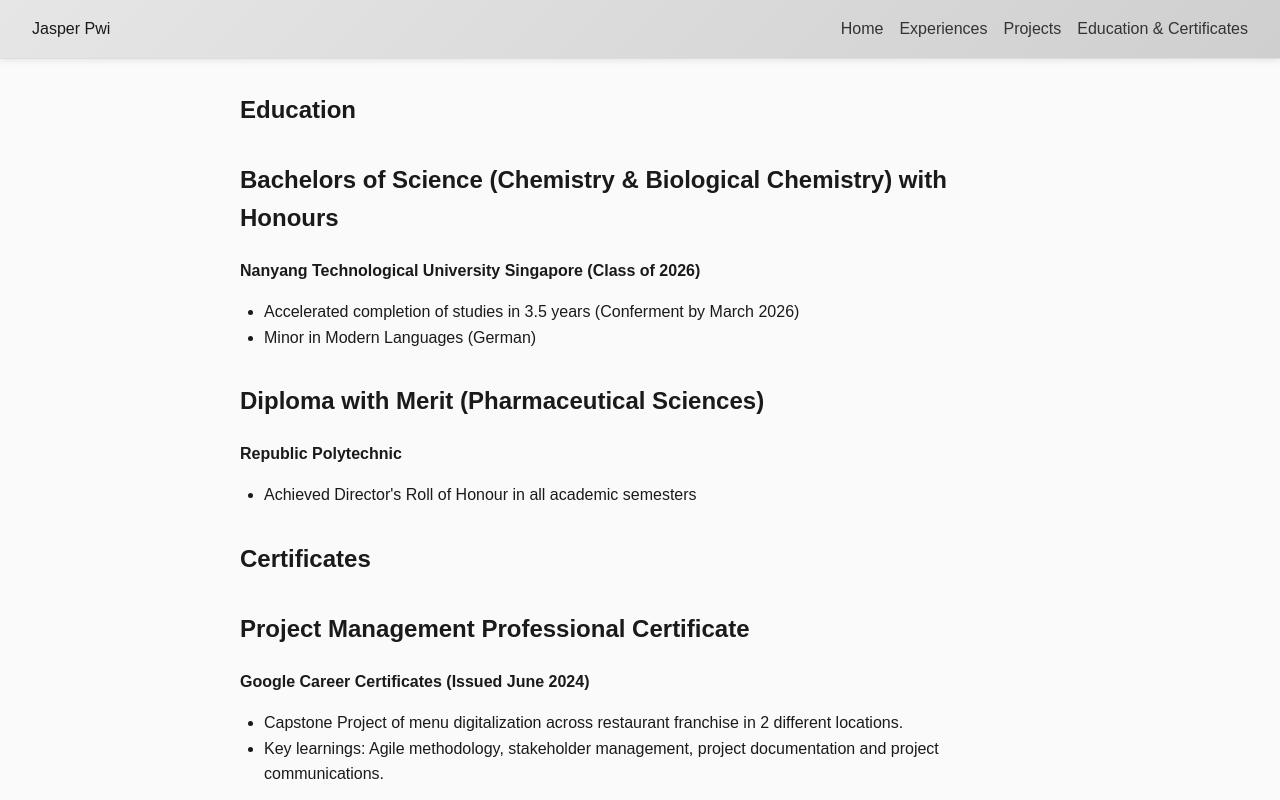
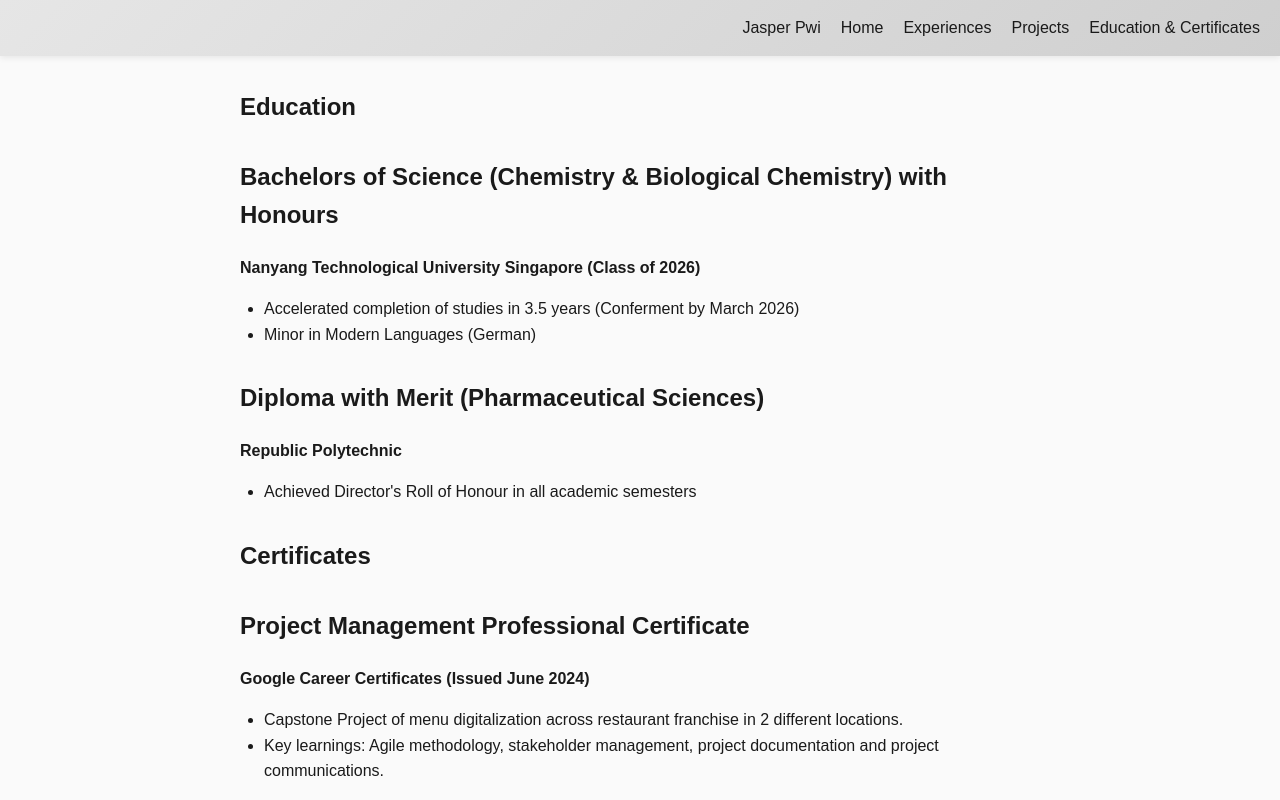
Before and after one commit to jasperpwi/jasperpwi.github.io, a plain HTML site: page education.html in a window 1280 px wide. Shown: the top 800 px of the page. Drawn offline with Linux system fonts and the light colour scheme.

Commit message:
Add files via upload

```diff
--- a/education.html
+++ b/education.html
@@ -13,19 +13,6 @@
     line-height: 1.6;
     margin: 0;
     padding: 0;
-  }
-  .navbar {
-    display: flex;
-    justify-content: space-between;
-    align-items: center;
-    padding: 1rem 2rem;
-    background-color: #f8f8f8;
-    border-bottom: 1px solid #ddd;
-  }
-  .navbar a {
-    margin-left: 1rem;
-    text-decoration: none;
-    color: #333;
   }
   .content {
     max-width: 800px;
```
Also changed, not shown: experiences.html (+0 -13 lines).
